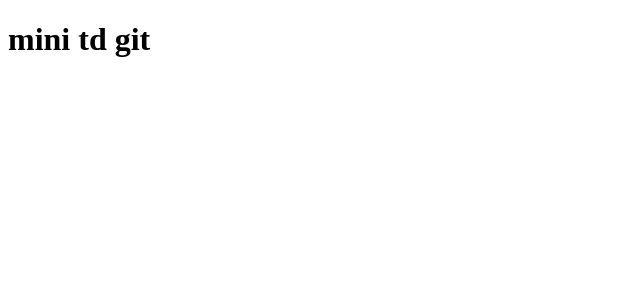
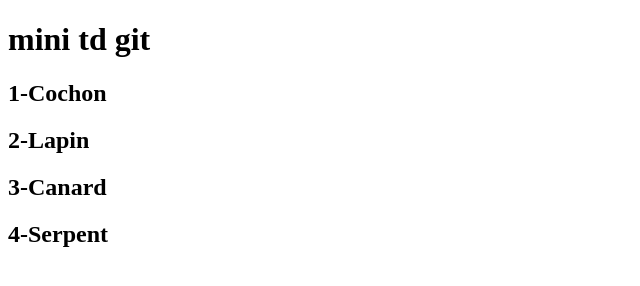
Before and after one commit to EmilieGen24/Mini_td_git, a plain HTML site: page index.html in a window 1280 px wide. Shown: the whole page, without its empty margins (0-640 px from the left). Drawn offline with Linux system fonts and the light colour scheme.

Commit message:
h2 serpent

```diff
--- a/index.html
+++ b/index.html
@@ -7,5 +7,9 @@
 </head>
 <body>
     <h1>mini td git</h1>
+    <h2>1-Cochon</h2>
+    <h2>2-Lapin</h2>
+    <h2>3-Canard</h2>
+    <h2>4-Serpent</h2>
 </body>
 </html>
```
